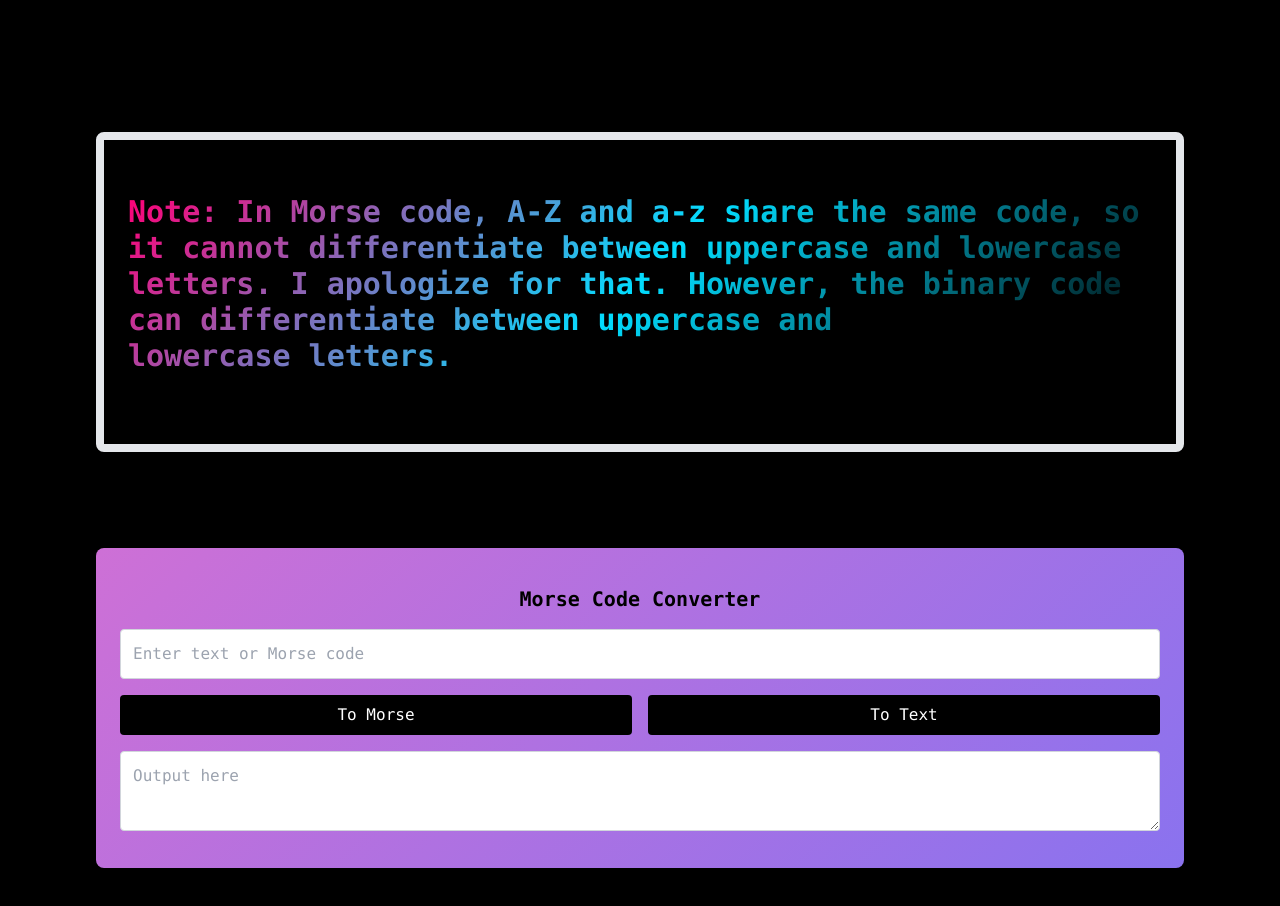
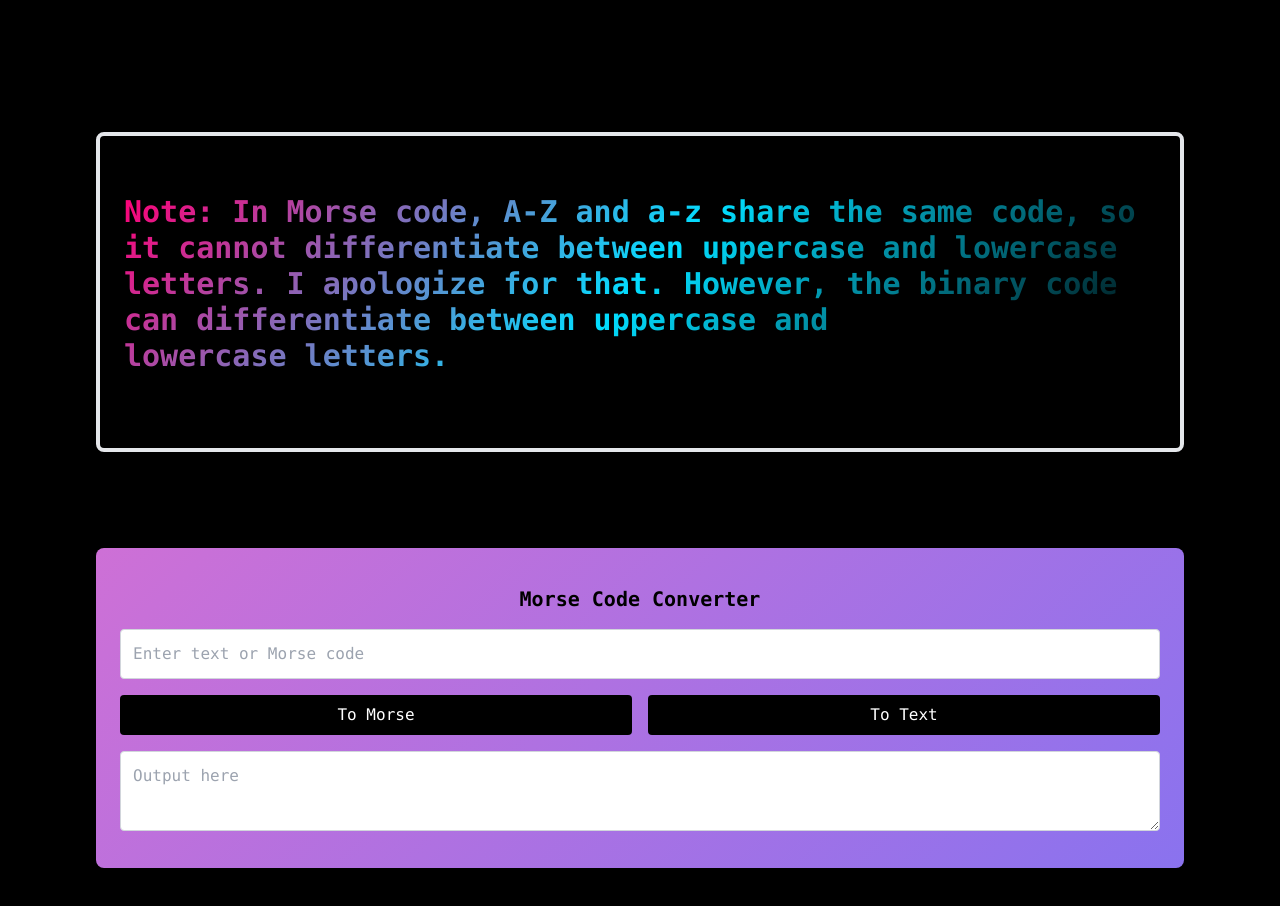
Before and after one commit to Subhadeep-Paul5/Dex, a plain HTML site: page index.html in a window 1280 px wide. Shown: the part 860-1766 px from the top of the page. Drawn offline with nearby package versions, Linux system fonts and the light colour scheme.

Commit message:
Update index.html

```diff
--- a/index.html
+++ b/index.html
@@ -92,7 +92,7 @@
             </section>
 
  <section id="note" class="flex justify-center bg-black pt-20 lg:pt-24 px-4 md:px-12 lg:px-24">
-                <div class="container mx-auto text-center text-white w-100 h-80 lg:w-100 lg:h-80 p-6 bg-black border-8 border-gray=500 shadow-lg rounded-lg flex flex-col justify-center">
+                <div class="container mx-auto text-center text-white w-100 h-80 lg:w-100 lg:h-80 p-6 bg-black border-4 border-gray=500 shadow-lg rounded-lg flex flex-col justify-center">
                     <h1 class="gradient-text text-1xl lg:text-3xl text-left font-mono font-bold mb-4 mx-auto">Note: In Morse code, A-Z and a-z share the same code, so it cannot differentiate between uppercase and lowercase letters. I apologize for that. However, the binary code can differentiate between uppercase and lowercase letters.</h1>
                     </div>
             </section>
```
